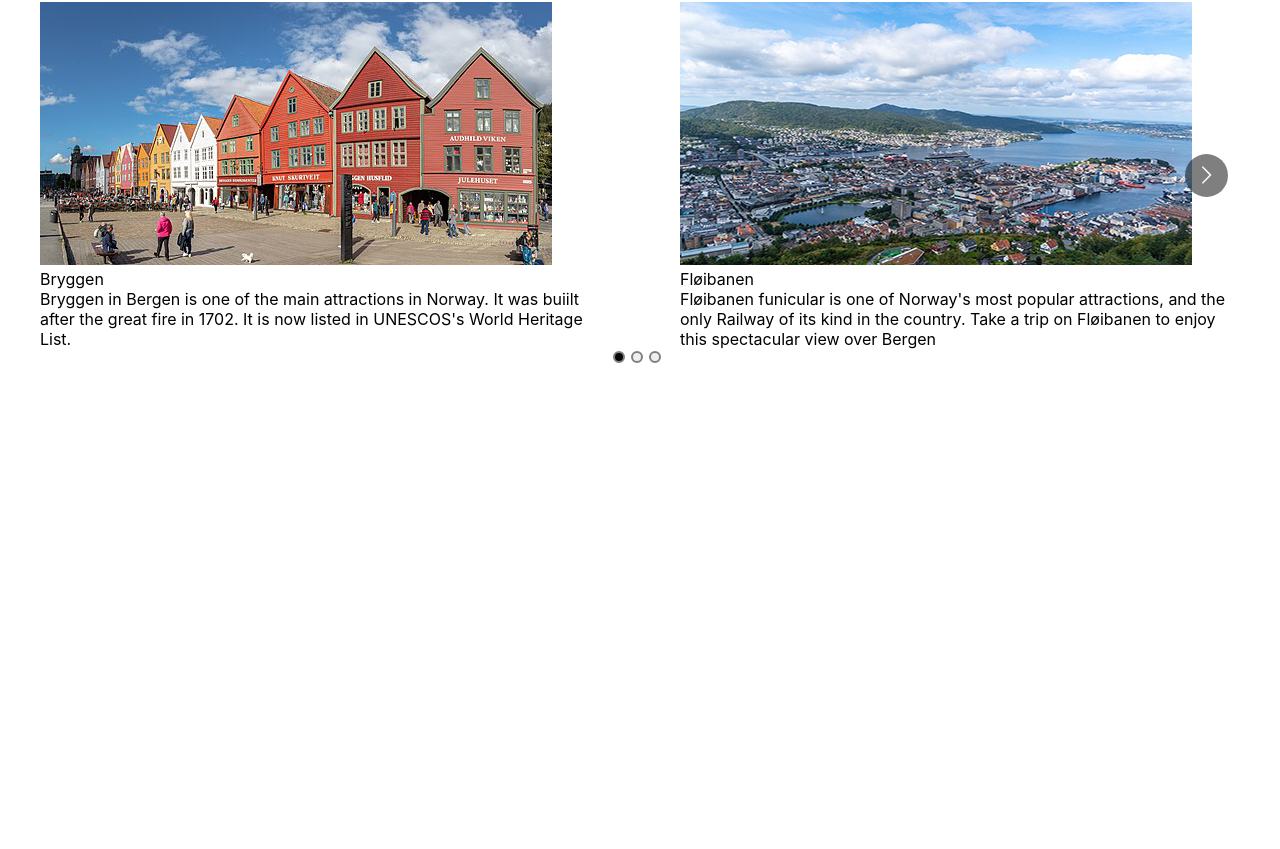
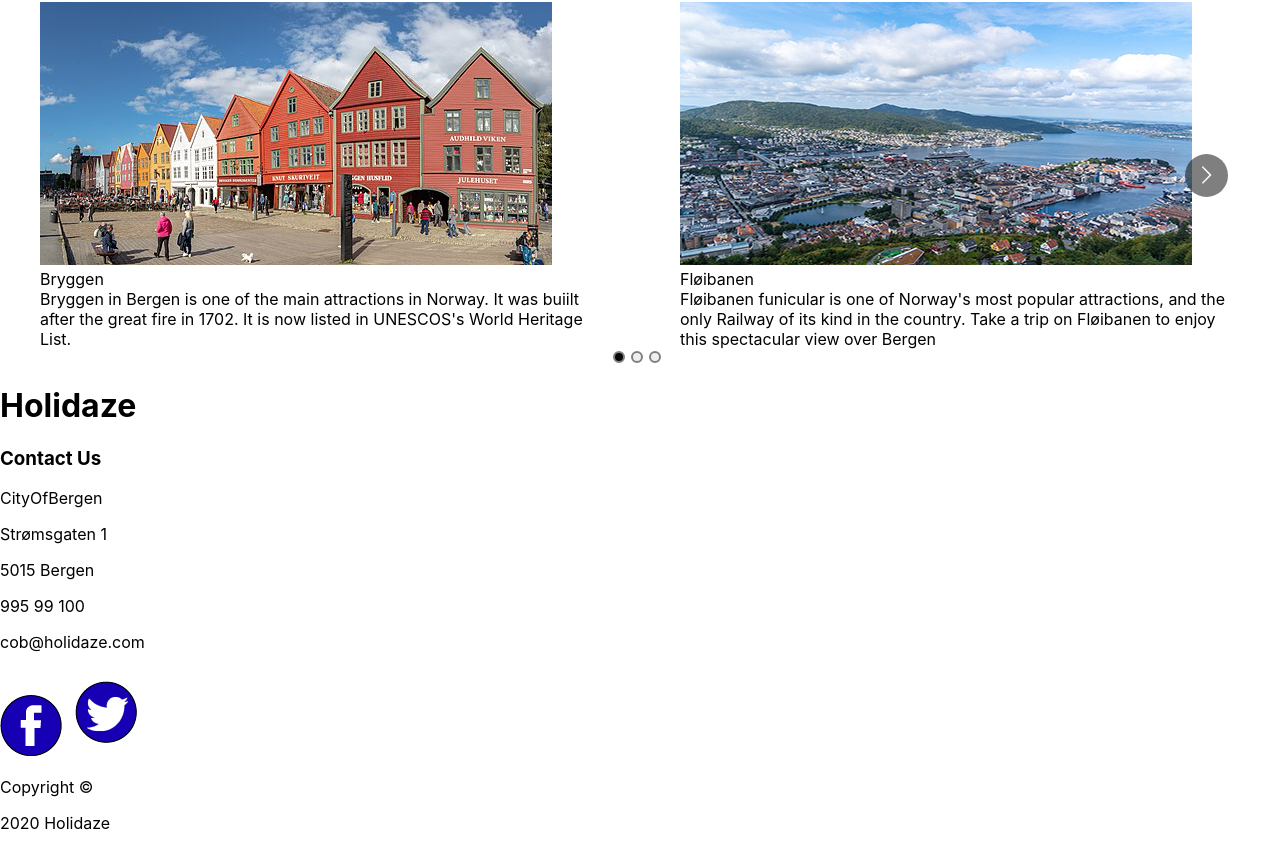
Before and after one commit to ca2roaldsoy/ProjectExam-2, a React (Create React App) app: page / in a window 1280 px wide. Shown: the part 788-1637 px from the top of the page. Before the commit the page ends 1153 px from the top, so only its background shows below. Built offline with nearby package versions, Linux system fonts and the light colour scheme; the HTML template or start-up script is replaced by a standard one.

Commit message:
added footer to homepage

```diff
--- a/src/components/visitorSite/footer/Footer.js
+++ b/src/components/visitorSite/footer/Footer.js
@@ -1,15 +1,19 @@
 import React from "react";
 import Row from "react-bootstrap/Row";
 import Col from "react-bootstrap/Col";
-import FacebookIcon from "../../../images/icons/face_v1.jpg";
-import TwitterIcon from "../../../images/icons/twitter_v1.jpg";
+import FacebookIcon from "../../../images/icons/face_v1.png";
+import TwitterIcon from "../../../images/icons/twitter_v1.png";
 import Image from "react-bootstrap/Image";
+import FooterContact from "./FooterContact";
 
 function Footer() {
   return (
     <Row>
       <Col lg={3}>
         <h1>Holidaze</h1>
+      </Col>
+      <Col lg={3}>
+        <FooterContact />
       </Col>
       <Col lg={3}>
         <Image src={FacebookIcon} alt="facebook" />
--- /dev/null
+++ b/src/components/visitorSite/footer/FooterContact.js
@@ -0,0 +1,22 @@
+import React from "react";
+
+function FooterContact() {
+  return (
+    <>
+      <h3>Contact Us</h3>
+      <div>
+        <p>CityOfBergen</p>
+        <p>Strømsgaten 1</p>
+        <p>5015 Bergen</p>
+      </div>
+      <div>
+        <p>995 99 100</p>
+      </div>
+      <div>
+        <p>cob@holidaze.com</p>
+      </div>
+    </>
+  );
+}
+
+export default FooterContact;
--- a/src/components/visitorSite/home/Home.js
+++ b/src/components/visitorSite/home/Home.js
@@ -3,6 +3,7 @@ import ExploreBergen from "./ExploreBergen";
 import ImgTop from "../../../images/bergen/bg_img_v2.jpg";
 import ImgBlur from "../../../images/bergen/bergen_blur_v2.jpg";
 import Image from "react-bootstrap/Image";
+import Footer from "../footer/Footer";
 
 function Home() {
   return (
@@ -11,6 +12,7 @@ function Home() {
       <Image src={ImgBlur} alt="panorama view over Bergen" fluid />
       <h2>Explore Bergen</h2>
       <ExploreBergen />
+      <Footer />
     </>
   );
 }
```
Also changed, not shown: src/components/visitorSite/footer/Contact.js (deleted).
